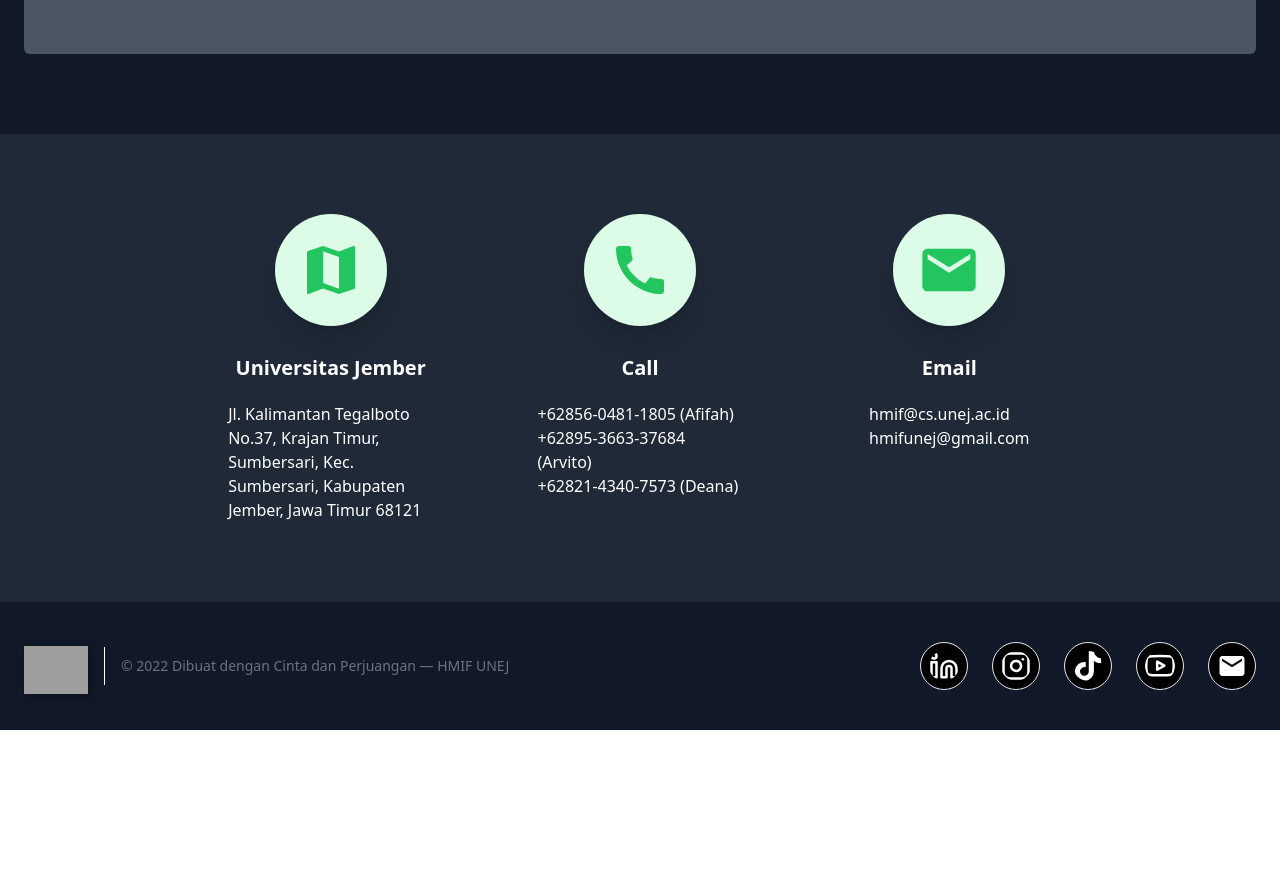
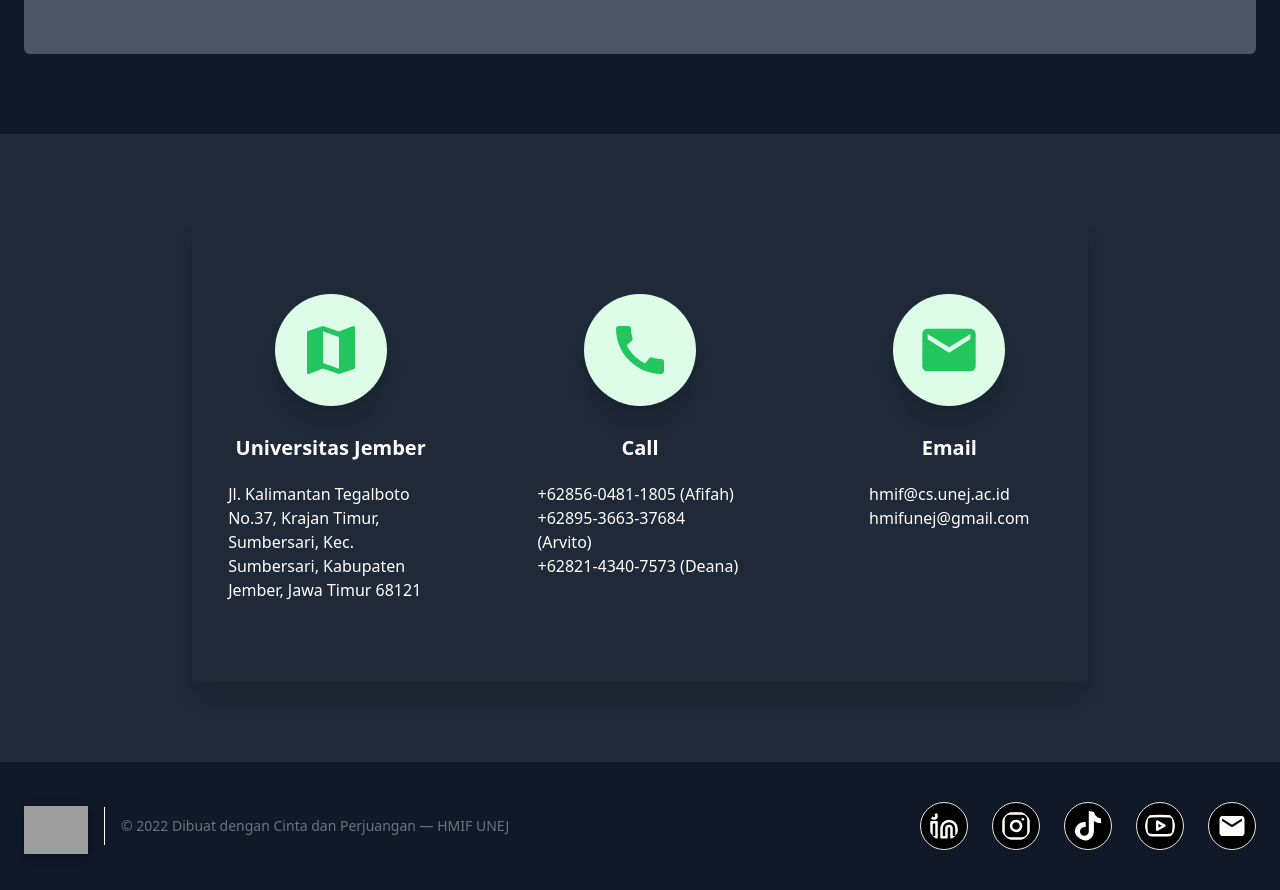
Before and after one commit to faisallbhr/hmif-clone, a React (Create React App) app: page /about in a window 1280 px wide. Shown: the part 2182-3072 px from the top of the page. Before the commit the page ends 2912 px from the top, so only its background shows below. Built offline with nearby package versions, Linux system fonts and the light colour scheme; grey boxes are pictures that could not be loaded.

Commit message:
fix dikit

```diff
--- a/src/components/About.jsx
+++ b/src/components/About.jsx
@@ -80,7 +80,7 @@ const About = () => {
         </div>
 
         {/* 4 */}
-        <div className="px-6 py-20 max-w-4xl mx-auto bg-gray-100 dark:bg-gray-800">
+        <div className="px-6 my-20 py-20 max-w-4xl mx-auto bg-gray-100 rounded-md shadow-xl dark:bg-gray-800">
             <div className='grid grid-cols-1 md:grid-cols-3 gap-20 text-black dark:text-white'>
                     <div className='flex flex-col mx-auto items-center max-w-[205px]'>
                         <div className='bg-green-100 shadow-xl w-28 h-28 rounded-full text-green-500 flex justify-center items-center'>
--- a/src/components/Footer.jsx
+++ b/src/components/Footer.jsx
@@ -5,7 +5,7 @@ import { MdEmail } from 'react-icons/md'
 
 const Footer = () => {
   return (
-    <div className='bg-white dark:bg-gray-900 text-gray-700 dark:text-white'>
+    <div className='bg-white dark:bg-gray-900 mt-10 text-gray-700 dark:text-white'>
         <div className='container flex flex-col md:flex-row gap-2 justify-between'>
             <div className='md:flex items-center gap-4 mr-4'>
                 <img id='hmif-footer'
```
